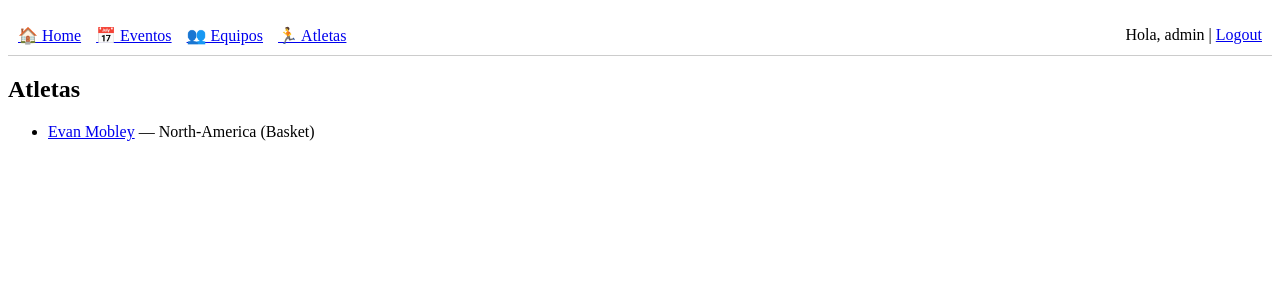
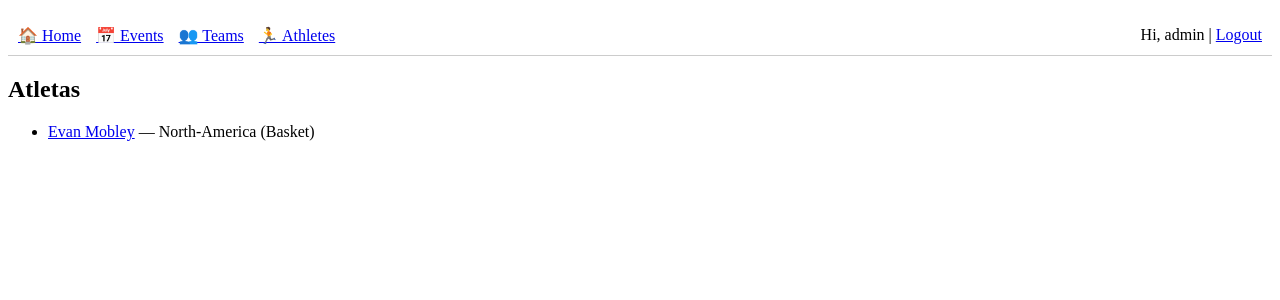
Before and after one commit to DiegoMartinezDeSanjuan/SportsEvents, a Django app: page /athletes/ in a window 1280 px wide. Shown: the top 300 px of the page. Run offline with Django 5.2, Linux system fonts and the light colour scheme; a user stored in the database is signed in; data comes from the database, SQL or seed files in the repository.

Commit message:
Update base.html

```diff
--- a/templates/base.html
+++ b/templates/base.html
@@ -8,13 +8,13 @@
   <nav>
     <ul style="list-style: none; display: flex; gap: 15px; padding: 10px; border-bottom: 1px solid #ccc;">
       <li><a href="{% url 'home' %}">🏠 Home</a></li>
-      <li><a href="{% url 'events_list' %}">📅 Eventos</a></li>
-      <li><a href="{% url 'teams_list' %}">👥 Equipos</a></li>
-      <li><a href="{% url 'athletes_list' %}">🏃 Atletas</a></li>
+      <li><a href="{% url 'events_list' %}">📅 Events</a></li>
+      <li><a href="{% url 'teams_list' %}">👥 Teams</a></li>
+      <li><a href="{% url 'athletes_list' %}">🏃 Athletes</a></li>
       {% if user.is_authenticated %}
-        <li style="margin-left:auto;">Hola, {{ user.username }} | <a href="{% url 'logout' %}">Logout</a></li>
+        <li style="margin-left:auto;">Hi, {{ user.username }} | <a href="{% url 'logout' %}">Logout</a></li>
       {% else %}
-        <li style="margin-left:auto;"><a href="{% url 'login' %}">Login</a> | <a href="{% url 'register' %}">Registro</a></li>
+        <li style="margin-left:auto;"><a href="{% url 'login' %}">Login</a> | <a href="{% url 'register' %}">Register</a></li>
       {% endif %}
     </ul>
   </nav>
```
